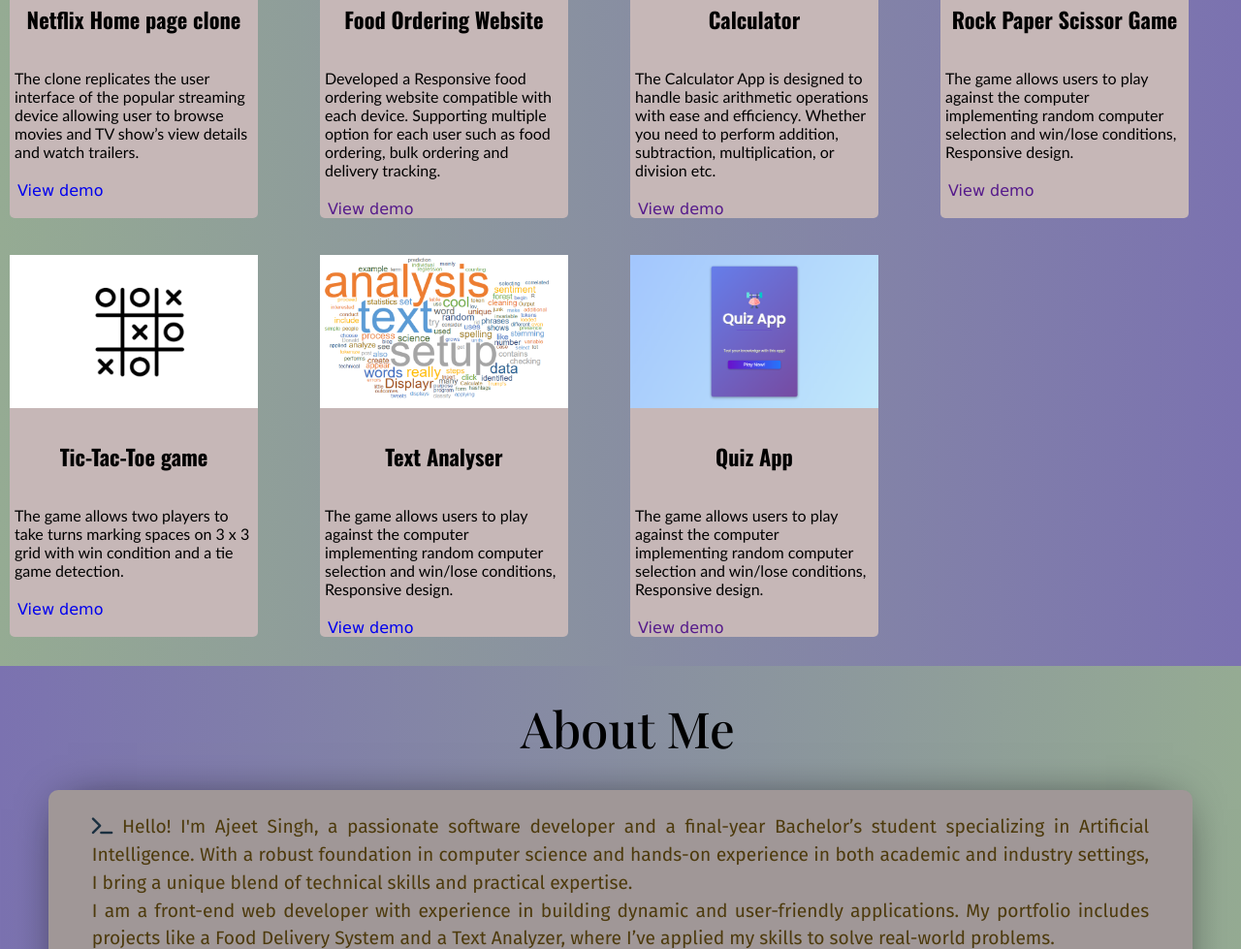
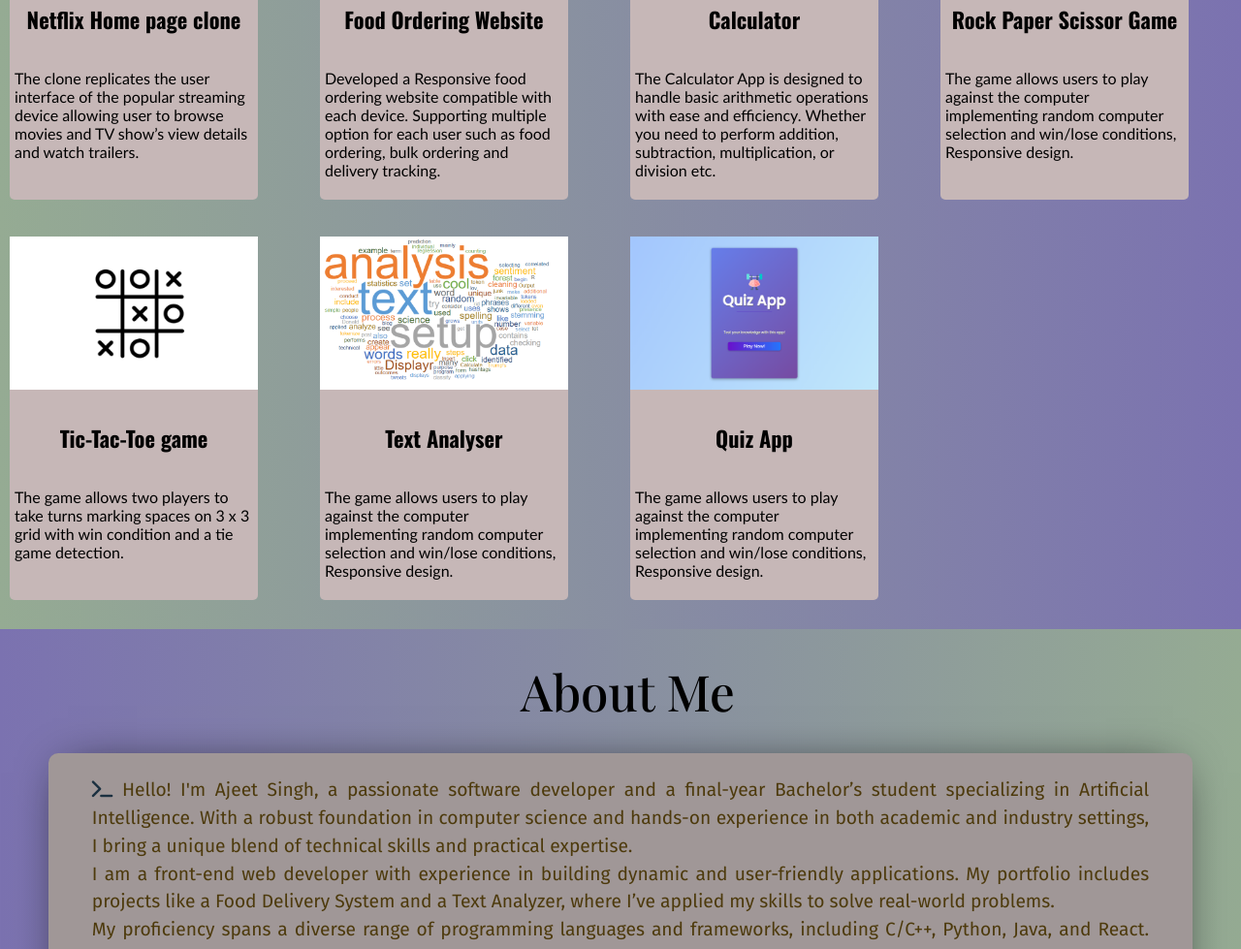
Before and after one commit to AjSingh07/ajsingh07.github.io, a plain HTML site: page index.html in a window 1280 px wide. Shown: the part 2067-3046 px from the top of the page at 97% size. Drawn offline with nearby package versions, Linux system fonts and the light colour scheme; a web font is replaced by a local one.

Commit message:
Updated index file

```diff
--- a/index.html
+++ b/index.html
@@ -155,7 +155,7 @@
                     <div class="description">
                         <p class="para">The clone replicates the user interface of the popular streaming device allowing
                             user to browse movies and TV show’s view details and watch trailers. </p>
-                        <a href="https://netflix-clone-five-orpin.vercel.app/" target="_blank">View demo</a>
+                        <!-- <a href="https://netflix-clone-five-orpin.vercel.app/" target="_blank">View demo</a> -->
 
                     </div>
                 </div>
@@ -168,7 +168,7 @@
                         <p class="para">Developed a Responsive food ordering website compatible with each device.
                             Supporting multiple option for each user such as food
                             ordering, bulk ordering and delivery tracking. </p>
-                        <a href="">View demo</a>
+                        <!-- <a href="">View demo</a> -->
 
                     </div>
                 </div>
@@ -181,7 +181,7 @@
                         <p class="para">The Calculator App is designed to handle basic arithmetic operations with ease
                             and efficiency. Whether you need to perform addition, subtraction, multiplication, or
                             division etc. </p>
-                        <a href="">View demo</a>
+                        <!-- <a href="">View demo</a> -->
 
                     </div>
                 </div>
@@ -194,7 +194,7 @@
                         <p class="para">The game allows users to play against the computer implementing random computer
                             selection and win/lose conditions, Responsive
                             design. </p>
-                        <a href="">View demo</a>
+                        <!-- <a href="">View demo</a> -->
 
                     </div>
                 </div>
@@ -206,7 +206,7 @@
                     <div class="description">
                         <p class="para">The game allows two players to take turns marking spaces on 3 x 3 grid with win
                             condition and a tie game detection. </p>
-                        <a href="https://tic-tac-toe-game-ten-xi.vercel.app/" target="_blank">View demo</a>
+                        <!-- <a href="https://tic-tac-toe-game-ten-xi.vercel.app/" target="_blank">View demo</a> -->
 
                     </div>
                 </div>
@@ -220,7 +220,7 @@
                         <p class="para">The game allows users to play against the computer implementing random computer
                             selection and win/lose conditions, Responsive
                             design. </p>
-                        <a href="https://text-utils-app-sigma.vercel.app/" target="_blank">View demo</a>
+                        <!-- <a href="https://text-utils-app-sigma.vercel.app/" target="_blank">View demo</a> -->
                     </div>
                 </div>
             </div>
@@ -232,7 +232,7 @@
                         <p class="para">The game allows users to play against the computer implementing random computer
                             selection and win/lose conditions, Responsive
                             design. </p>
-                        <a href="">View demo</a>
+                        <!-- <a href="">View demo</a> -->
                     </div>
                 </div>
             </div>
```
